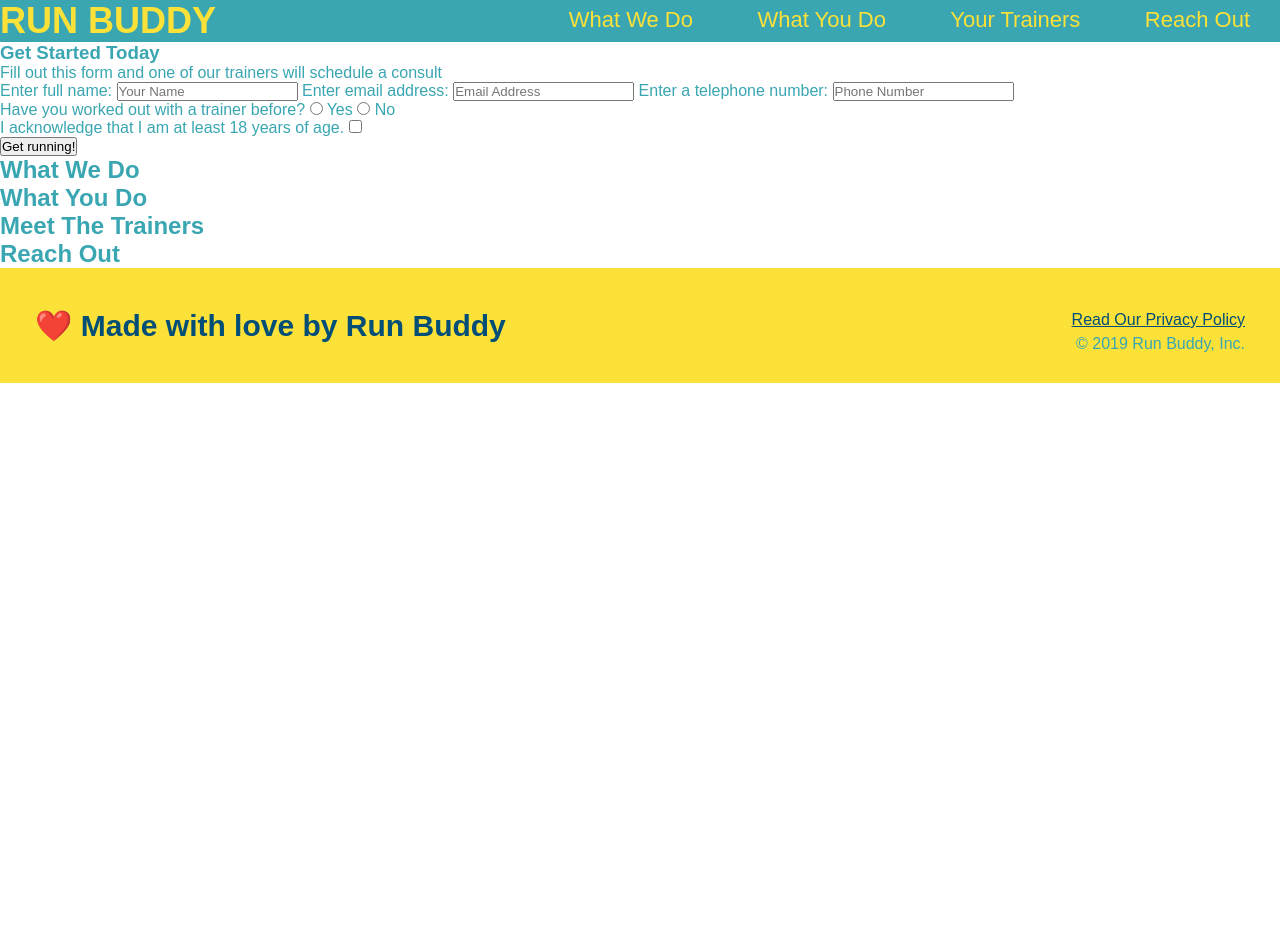
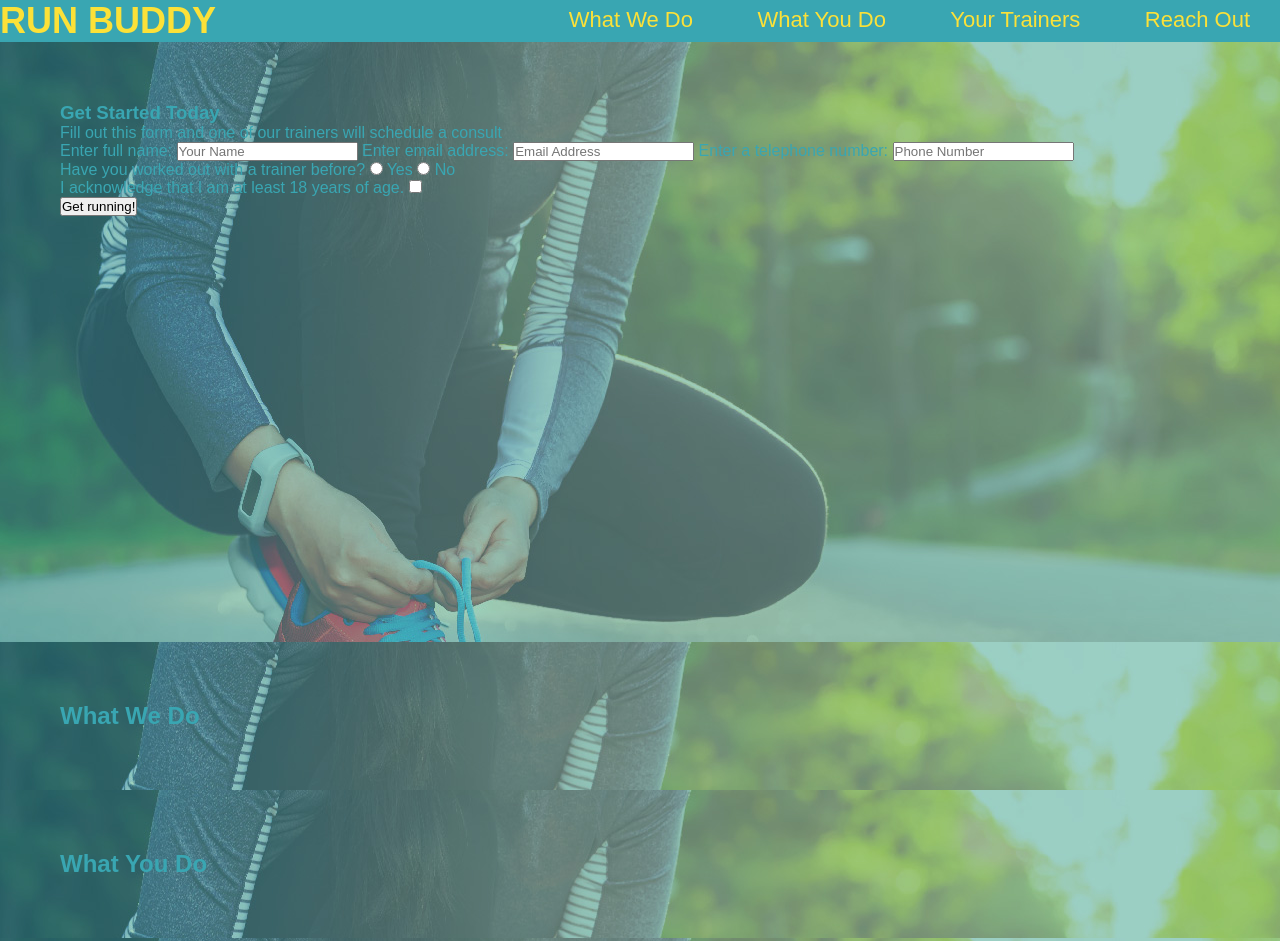
Before and after one commit to Ndefected15/run-buddy, a plain HTML site: page index.html in a window 1280 px wide. Shown: the top 941 px of the page. Before the commit the page ends 800 px from the top, so only its background shows below. Drawn offline with Linux system fonts and the light colour scheme.

Commit message:
Hero start/end 1.3.4

```diff
--- a/assets/css/style.css
+++ b/assets/css/style.css
@@ -62,3 +62,14 @@ footer div {
 footer a {
   color: #024e76;
 }
+section {
+  padding: 60px;
+  background-image: url("../images/hero-bg.jpg");
+}
+
+/* Hero Style Starts */
+.hero {
+  background-image: url("../images/hero-bg.jpg");
+  height: 600px;
+}
+/* Hero Style End */
--- a/index.html
+++ b/index.html
@@ -32,7 +32,7 @@
       </nav>
     </header>
     <!--hero/jumbotron-->
-    <section>
+    <section class="hero">
       <div>
         <h3>Get Started Today</h3>
         <p>
```
Also changed, not shown: assets/images/hero-bg.jpg (added).
